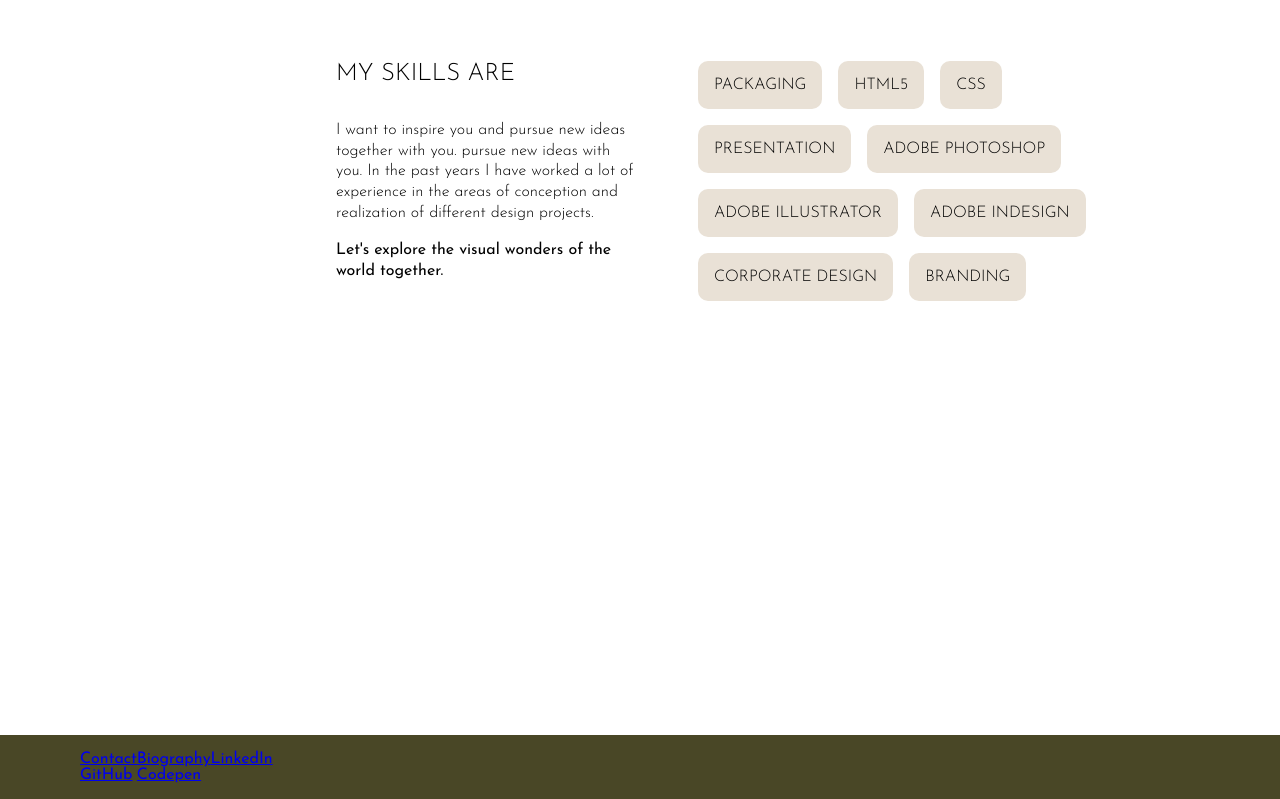
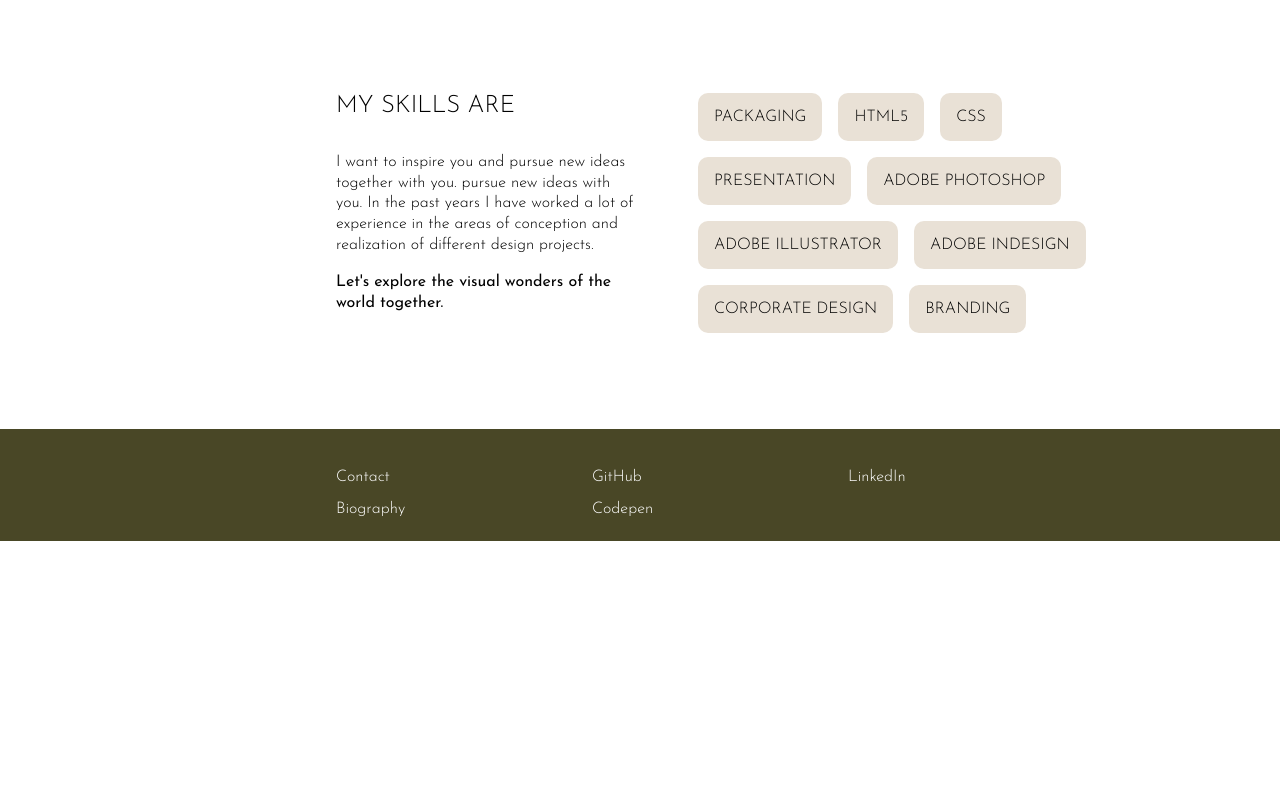
Before and after one commit to franziska-caroline/mypersonal-website, a plain HTML site: page index.html in a window 1280 px wide. Shown: the part 785-1584 px from the top of the page. After the commit the page ends 1326 px from the top, so only its background shows below. Drawn offline with Linux system fonts and the light colour scheme.

Commit message:
add reworked fooer

```diff
--- a/index.html
+++ b/index.html
@@ -118,14 +118,10 @@
     <footer>
       <div class="grid">
         <a class="footer-cell" href="#contact">Contact</a>
-        <a class="footer-cell" href="#bio">Biography</a>
-        <a
-          class="footer-cell"
-          href="https://www.linkedin.com/in/franziska-caroline-a-721356254/"
-          >LinkedIn</a
-        >
         <a class="footer-cell" href="https://github.com/franziska-caroline"
         >GitHub</a>
+        <a class="footer-cell" href="https://www.linkedin.com/in/franziska-caroline-a-721356254/">LinkedIn</a>
+        <a class="footer-cell" href="#bio">Biography</a>
         <a class="footer-cell" href="https://codepen.io/Franzi-the-typescripter"
         >Codepen</a>
       <div>
--- a/styles.css
+++ b/styles.css
@@ -6,9 +6,8 @@
 }
 
 body {
-  font-family: 'Josefin Sans', sans-serif;
+  font-family: "Josefin Sans", sans-serif;
 }
-
 
 /* HEADER */
 
@@ -169,6 +168,8 @@ hyphens: auto;
   font-weight: lighter;
   display: flex;
   justify-content: center;
+  margin-top: 2rem;
+  margin-bottom: 2rem;
 }
 
 .skill-article {
@@ -198,7 +199,7 @@ hyphens: auto;
 .skill-button {
   border: none;
   background: none;
-  font-family: 'Josefin Sans', sans-serif;
+  font-family: "Josefin Sans", sans-serif;
   text-align: left;
   margin-top: 1rem;
   line-height: 1.3rem;
@@ -210,7 +211,6 @@ hyphens: auto;
 }
 
 .skill-list {
-
   list-style: none;
   padding-left: 4rem;
   font-weight: lighter;
@@ -223,7 +223,7 @@ hyphens: auto;
 .skill {
   font-size: 1rem;
   text-transform: uppercase;
-  background-color: #E9E1D6;
+  background-color: #e9e1d6;
   padding: 1rem;
   border-radius: 10px;
   align-self: center;
@@ -265,18 +265,28 @@ hyphens: auto;
 /* FOOTER */
 
 footer {
-  position: absolute;
-  top: 95rem;
   width: 100%;
+  position: relative;
+  bottom: 0;
   background-color: #494726;
+  display: flex;
+  justify-content: center;
 }
 
 .grid {
   display: grid;
-  padding-left: 5rem;
-  margin: 1rem 0;
-  width: 10rem;
+  margin-left: 10rem;
+  padding-top: 1.5rem;
+  padding-bottom: 1.5rem;
+  width: 48rem;
   grid-template-columns: 1fr 1fr 1fr;
+}
+
+.footer-cell {
+  text-decoration: none;
+  color: white;
+  font-weight: lighter;
+  padding-top: 1rem;
 }
 
 .footer-cell:hover {
```
Lines whose indentation alone changed are shown as unchanged.
